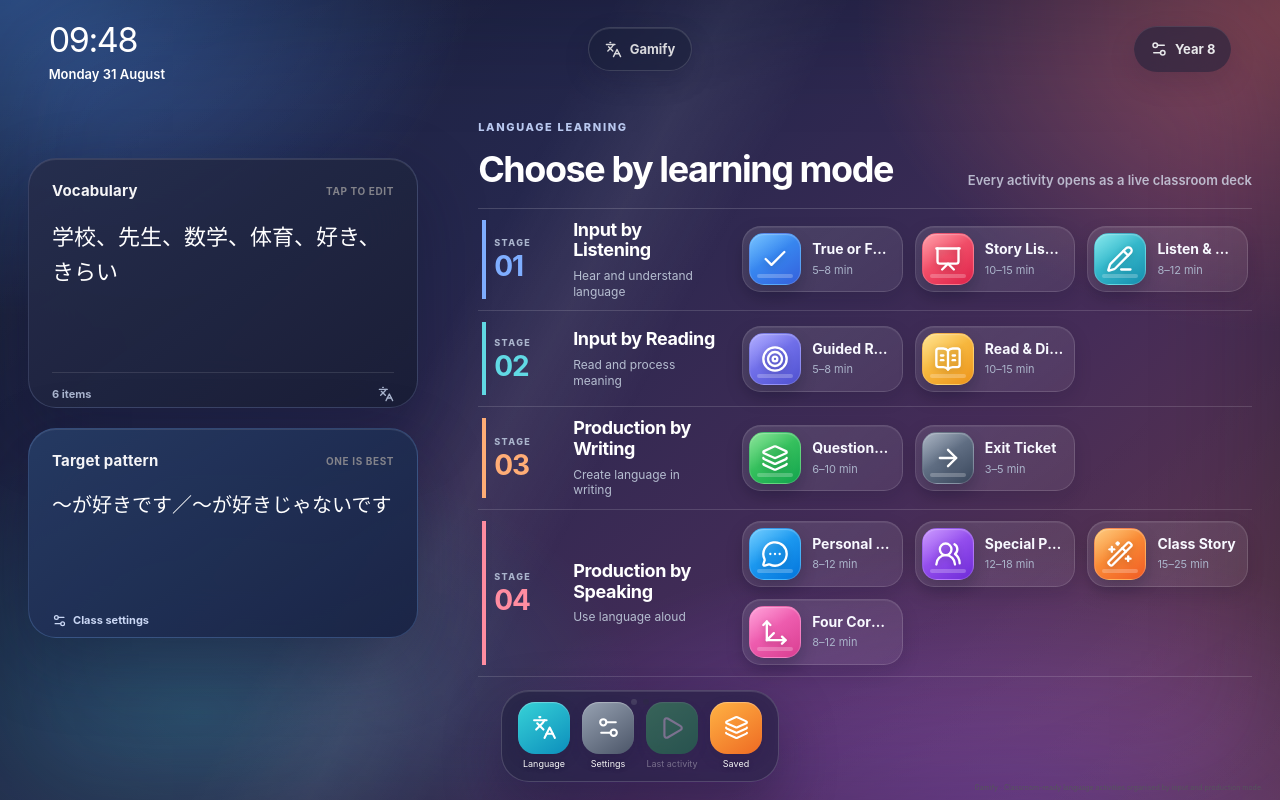
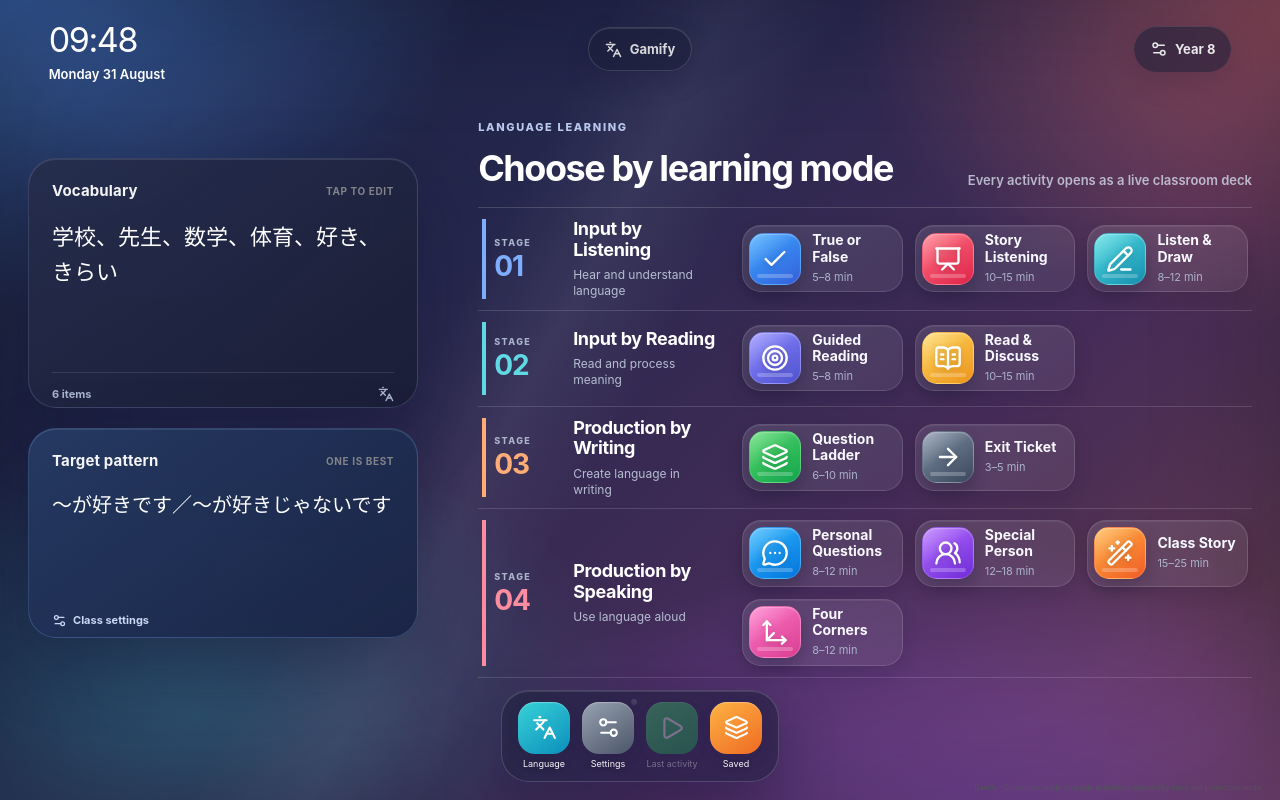
Before and after one commit to japaneseboost/gamify, a Next.js app: page /gamify/ in a window 1280 px wide. Built offline with nearby package versions, Linux system fonts and the light colour scheme.

Commit message:
Keep enlarged activity labels readable

```diff
--- a/app/globals.css
+++ b/app/globals.css
@@ -176,3 +176,14 @@ ruby{ruby-align:center}rt{font-size:.43em;font-weight:650;line-height:1;color:#5
   .stage-index b{font-size:28px}
   .dock-icon{width:52px;height:52px}
 }
+
+
+/* Let enlarged activity names use two lines instead of being clipped on laptops. */
+@media(min-width:1181px){
+  .stage-activity strong{
+    overflow:visible;
+    white-space:normal;
+    text-overflow:clip;
+    line-height:1.15;
+  }
+}
```
